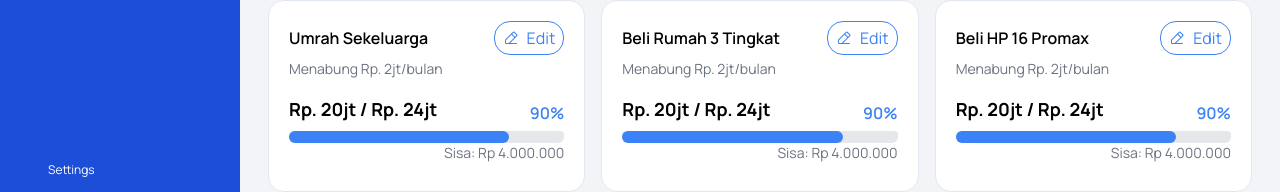
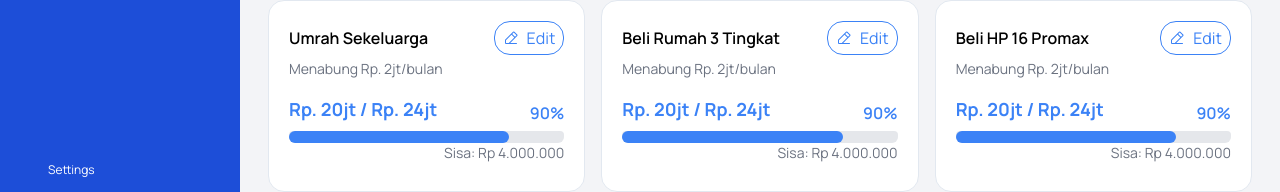
Before and after one commit to LazyPota/DicodingCapstone, a React (Vite) app in the folder frontend/: page /anggaran in a window 1280 px wide. Shown: the part 551-743 px from the top of the page. Built offline with nearby package versions, Linux system fonts and the light colour scheme; some icons are missing.

Commit message:
Modify the My Wallet and Budgeting page

```diff
--- a/frontend/src/pages/My-Wallet/MyWaletView.jsx
+++ b/frontend/src/pages/My-Wallet/MyWaletView.jsx
@@ -8,7 +8,14 @@ import DatePicker from "react-datepicker";
 import { FaCalendarAlt } from "react-icons/fa";
 import { Link } from "react-router-dom";
 
-const MyWaletView = ({ selectedDate, setSelectedDate, openModal, closeModal, isModalOpen, setIsModalOpen  }) => {
+const MyWaletView = ({
+  selectedDate,
+  setSelectedDate,
+  openModal,
+  closeModal,
+  isModalOpen,
+  setIsModalOpen,
+}) => {
   return (
     <div className="flex h-screen">
       <Sidebar />
@@ -29,7 +36,7 @@ const MyWaletView = ({ selectedDate, setSelectedDate, openModal, closeModal, isM
               <div className="mt-4 flex justify-end">
                 <Button
                   as={Link}
-                  to={"/mywallet/detail"}
+                  to={"/dompet/detail"}
                   text="Rincian"
                   size="ms"
                   icon="basil:caret-right-solid"
@@ -47,7 +54,7 @@ const MyWaletView = ({ selectedDate, setSelectedDate, openModal, closeModal, isM
               <div className="mt-4 flex justify-end">
                 <Button
                   as={Link}
-                  to={"/mywallet/detail"}
+                  to={"/dompet/detail"}
                   text="Rincian"
                   size="ms"
                   icon="basil:caret-right-solid"
--- a/frontend/src/pages/SmartBudgeting/SmartBudgetingView.jsx
+++ b/frontend/src/pages/SmartBudgeting/SmartBudgetingView.jsx
@@ -88,7 +88,9 @@ const SmartBudgetingView = ({
                 </div>
                 <p className="text-sm text-gray-500">Menabung Rp. 2jt/bulan</p>
                 <div className="pt-3">
-                  <p className="text-lg font-bold">Rp. 20jt / Rp. 24jt</p>
+                  <p className="text-lg font-bold text-blue-500">
+                    Rp. 20jt / Rp. 24jt
+                  </p>
                   <div className="w-full bg-gray-200 rounded-full h-2 mt-2">
                     <div className="relative w-full bg-gray-200 rounded-full h-3 mt-2">
                       <div
```
